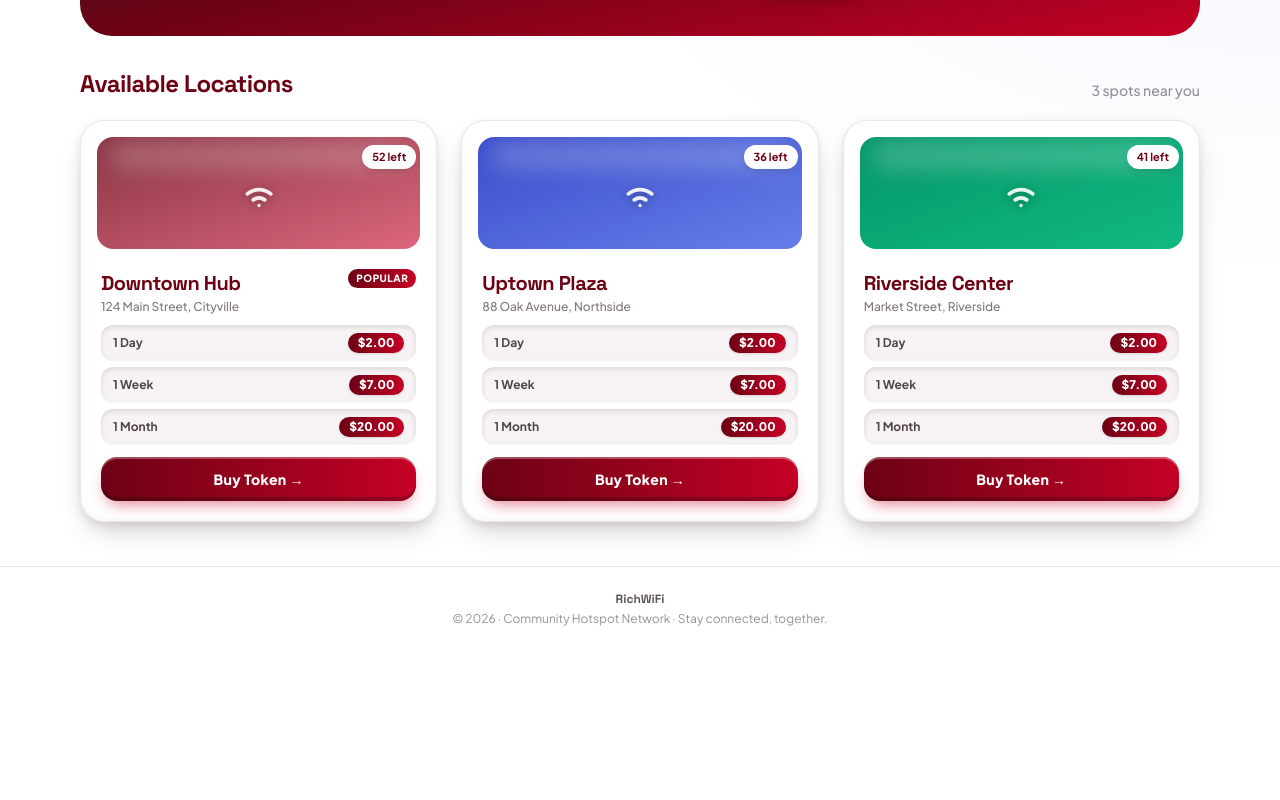
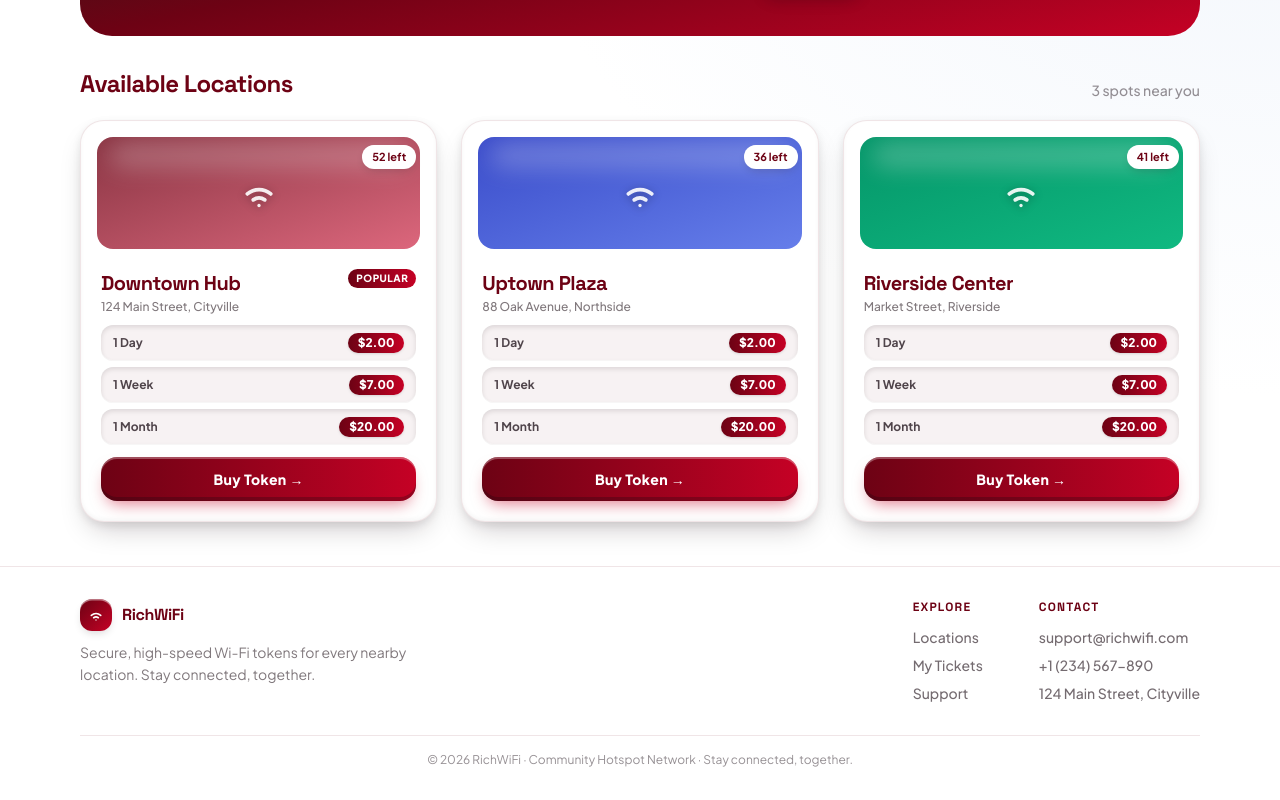
Before and after one commit to rosina4555-sudo/richwifi, a Vue app: page / in a window 1280 px wide. Shown: the part 312-1112 px from the top of the page. Before the commit the page ends 963 px from the top, so only its background shows below. Built offline with nearby package versions, Linux system fonts and the light colour scheme.

Commit message:
feat(home): add navbar

```diff
--- a/src/views/HomeView.vue
+++ b/src/views/HomeView.vue
@@ -198,11 +198,80 @@ const handleBuy = (location) => {
       </section>
     </main>
 
-    <footer class="hidden shrink-0 border-t border-brand/10 bg-surface py-6 md:block">
-      <div class="mx-auto max-w-6xl space-y-1 px-4 text-center">
-        <p class="font-heading text-xs font-bold text-brand-dark/70">RichWiFi</p>
-        <p class="text-xs text-brand-dark/45">
-          © 2026 · Community Hotspot Network · Stay connected, together.
+    <!-- Footer: slim bar on mobile, full footer on desktop -->
+    <footer class="shrink-0 border-t border-brand/10 bg-surface">
+      <!-- Mobile -->
+      <div class="flex items-center justify-between gap-3 px-4 py-2 md:hidden">
+        <div class="flex items-center gap-1.5">
+          <div class="clay-sm flex h-5 w-5 items-center justify-center rounded-lg bg-gradient-to-br from-brand to-accent">
+            <svg
+              class="h-2.5 w-2.5 text-white"
+              viewBox="0 0 24 24"
+              fill="none"
+              stroke="currentColor"
+              stroke-width="3"
+              stroke-linecap="round"
+              stroke-linejoin="round"
+            >
+              <path d="M5 12.55a11 11 0 0 1 14.08 0" />
+              <path d="M8.53 16.11a6 6 0 0 1 6.95 0" />
+            </svg>
+          </div>
+          <span class="font-heading text-xs font-bold text-brand">RichWiFi</span>
+        </div>
+        <p class="text-[10px] font-medium text-brand-dark/40">
+          © 2026 · Community Hotspot Network
+        </p>
+      </div>
+
+      <!-- Desktop -->
+      <div class="mx-auto hidden max-w-6xl px-4 py-8 md:block">
+        <div class="flex flex-col items-start justify-between gap-8 sm:flex-row">
+          <div class="max-w-sm">
+            <div class="flex items-center gap-2.5">
+              <div class="clay-sm flex h-8 w-8 items-center justify-center rounded-xl bg-gradient-to-br from-brand to-accent">
+                <svg
+                  class="h-4 w-4 text-white"
+                  viewBox="0 0 24 24"
+                  fill="none"
+                  stroke="currentColor"
+                  stroke-width="2.5"
+                  stroke-linecap="round"
+                  stroke-linejoin="round"
+                >
+                  <path d="M5 12.55a11 11 0 0 1 14.08 0" />
+                  <path d="M8.53 16.11a6 6 0 0 1 6.95 0" />
+                  <circle cx="12" cy="19.5" r="1" fill="currentColor" stroke="none" />
+                </svg>
+              </div>
+              <span class="font-heading text-base font-bold tracking-tight text-brand">RichWiFi</span>
+            </div>
+            <p class="mt-2.5 text-sm leading-relaxed text-brand-dark/55">
+              Secure, high-speed Wi-Fi tokens for every nearby location.
+              Stay connected, together.
+            </p>
+          </div>
+          <div class="flex gap-14">
+            <div>
+              <h3 class="font-heading text-xs font-bold tracking-widest text-brand uppercase">Explore</h3>
+              <ul class="mt-3 space-y-2 text-sm font-medium text-brand-dark/60">
+                <li><a href="#" class="transition-colors hover:text-accent">Locations</a></li>
+                <li><a href="#" class="transition-colors hover:text-accent">My Tickets</a></li>
+                <li><a href="#" class="transition-colors hover:text-accent">Support</a></li>
+              </ul>
+            </div>
+            <div>
+              <h3 class="font-heading text-xs font-bold tracking-widest text-brand uppercase">Contact</h3>
+              <ul class="mt-3 space-y-2 text-sm font-medium text-brand-dark/60">
+                <li>support@richwifi.com</li>
+                <li>+1 (234) 567-890</li>
+                <li>124 Main Street, Cityville</li>
+              </ul>
+            </div>
+          </div>
+        </div>
+        <p class="mt-8 border-t border-brand/10 pt-4 text-center text-xs text-brand-dark/45">
+          © 2026 RichWiFi · Community Hotspot Network · Stay connected, together.
         </p>
       </div>
     </footer>
```
